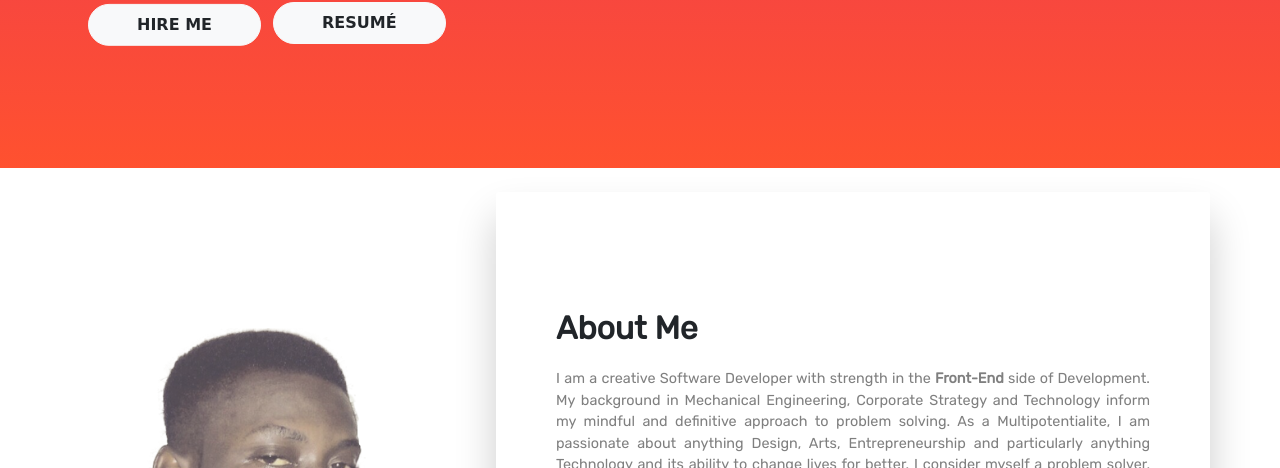
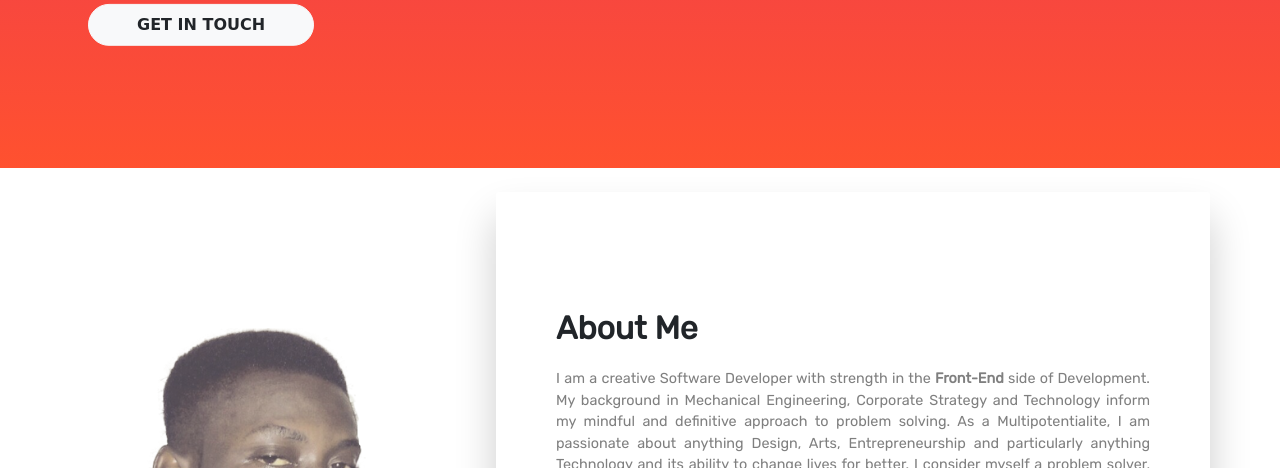
Before and after one commit to saburahmed/Personal-website, a plain HTML site: page index.html in a window 1280 px wide. Shown: the part 632-1100 px from the top of the page. Drawn offline with nearby package versions, Linux system fonts and the light colour scheme; a web font is replaced by a local one.

Commit message:
Update Jumbotron

```diff
--- a/index.html
+++ b/index.html
@@ -83,9 +83,9 @@
                         I'm a creative Software Developer based in Lagos, Nigeria.
                     </h4>
                     <div>
-                        <a href="mailto: saburahmed794@gmail.com" class="btn btn-light px-5 py-2 vibrate-1">HIRE ME</a>
-                        <a href="https://drive.google.com/file/d/1DkC_vE1evxMWh_V37sTykn8fYgvrvNXQ/view?usp=sharing"
-                            target="_blank" class="btn btn-light px-5 py-2 btn-res">RESUMÉ</a>
+                        <a href="mailto: saburahmed794@gmail.com" class="btn btn-light px-5 py-2 vibrate-1">GET IN TOUCH</a>
+                        <!-- <a href="https://drive.google.com/file/d/1DkC_vE1evxMWh_V37sTykn8fYgvrvNXQ/view?usp=sharing"
+                            target="_blank" class="btn btn-light px-5 py-2 btn-res">RESUMÉ</a> -->
 
                     </div>
                 </div>
```
